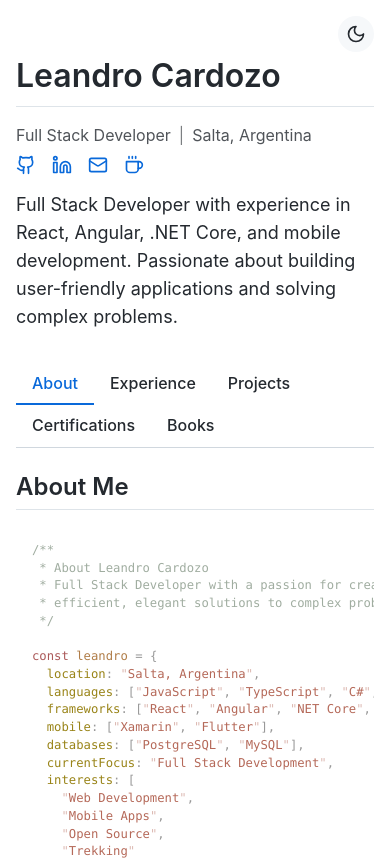
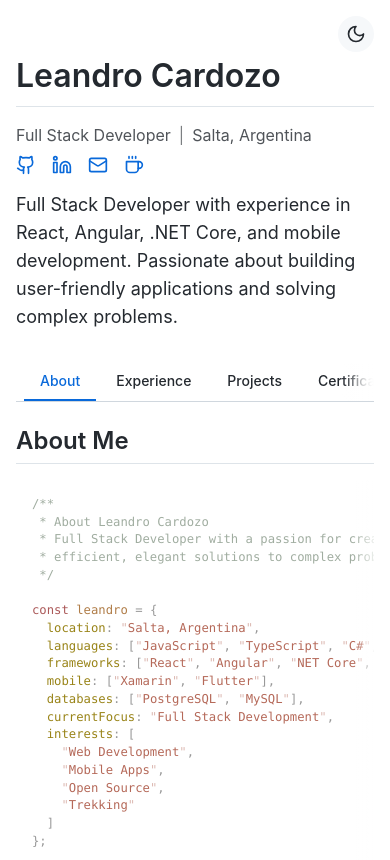
Before and after one commit to leanczo/leanczo.github.io, a React (Vite) app: page / in a window 390 px wide. Shown: the top 860 px of the page. Built offline with nearby package versions, Linux system fonts and the light colour scheme.

Commit message:
✨ Actualiza tabs

```diff
--- a/src/components/TabContainer.tsx
+++ b/src/components/TabContainer.tsx
@@ -40,17 +40,39 @@ const TabContainer: React.FC<TabContainerProps> = ({ isDarkMode }) => {
 
   return (
     <div className="mb-8">
-      <div className="flex flex-wrap border-b border-md-border-light dark:border-md-border-dark mb-6">
+      <div className="border-b border-md-border-light dark:border-md-border-dark mb-6">
+        {/* Tabs para desktop */}
+        <div className="hidden md:flex">
           {tabs.map((tab) => (
             <button
               key={tab.id}
               onClick={() => setActiveTab(tab.id)}
-            className={`tab ${activeTab === tab.id ? 'active' : 'inactive'
+              className={`tab ${activeTab === tab.id ? 'active' : 'inactive'}`}
+            >
+              {tab.label}
+            </button>
+          ))}
+        </div>
+
+        {/* Tabs para móvil con scroll */}
+        <div className="md:hidden relative">
+          <div className="overflow-x-auto scrollbar-hide">
+            <div className="flex space-x-1 min-w-max px-2">
+              {tabs.map((tab) => (
+                <button
+                  key={tab.id}
+                  onClick={() => setActiveTab(tab.id)}
+                  className={`tab whitespace-nowrap px-4 py-2 text-sm ${activeTab === tab.id ? 'active' : 'inactive'
                     }`}
                 >
                   {tab.label}
                 </button>
               ))}
+            </div>
+          </div>
+          {/* Gradiente solo para el contenedor de tabs */}
+          <div className="absolute right-0 top-0 bottom-0 w-8 pointer-events-none bg-gradient-to-l from-white dark:from-gray-900 to-transparent"></div>
+        </div>
       </div>
 
       <AnimatePresence mode="wait">
--- a/src/index.css
+++ b/src/index.css
@@ -57,3 +57,25 @@
     @apply border-transparent hover:border-md-border-light dark:hover:border-md-border-dark;
   }
 }
+
+/* Para el scroll horizontal en móvil */
+.overflow-x-auto {
+  scrollbar-width: none; /* Firefox */
+  -ms-overflow-style: none; /* IE/Edge */
+}
+
+.overflow-x-auto::-webkit-scrollbar {
+  display: none; /* Chrome/Safari */
+}
+
+/* Indicador visual de scroll */
+.overflow-x-auto::after {
+  content: '';
+  position: absolute;
+  right: 0;
+  top: 0;
+  bottom: 0;
+  width: 20px;
+  background: linear-gradient(to right, transparent, rgba(255,255,255,0.8));
+  pointer-events: none;
+}
```
Lines whose indentation alone changed are shown as unchanged.
